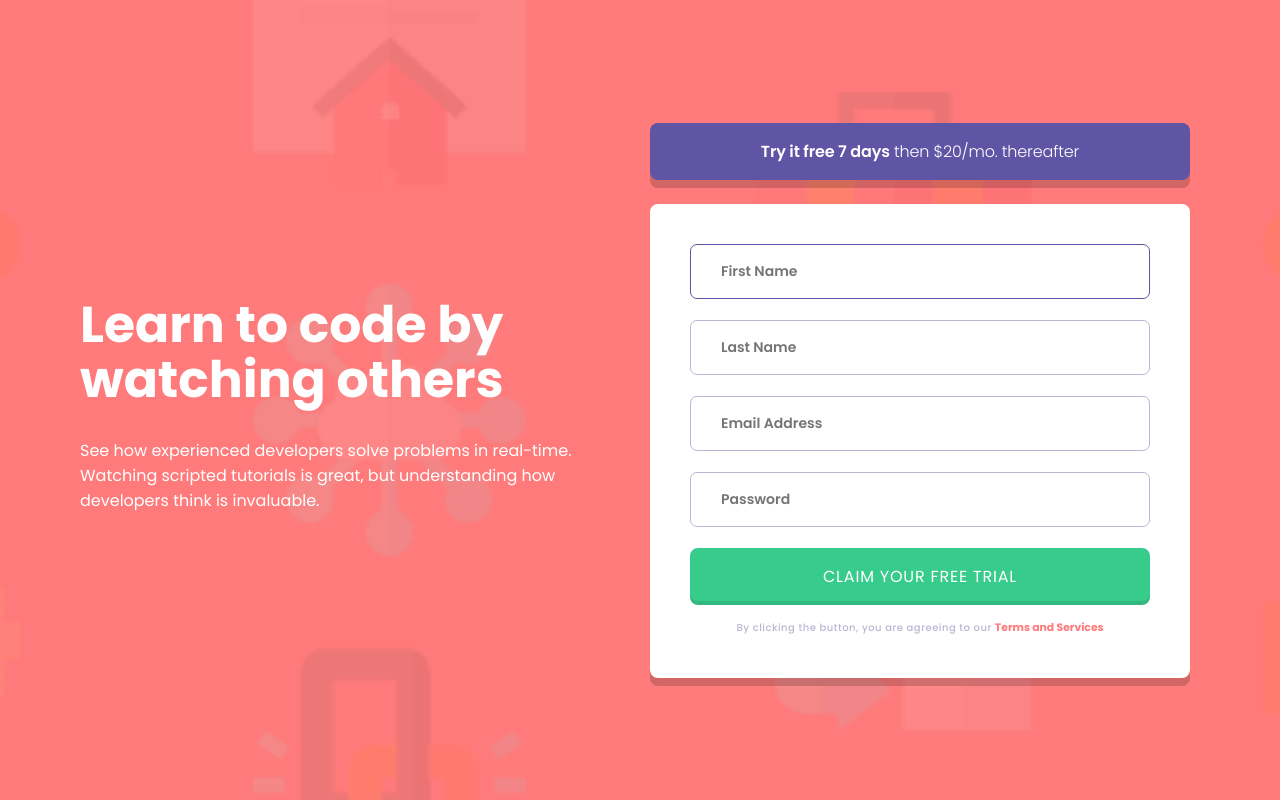
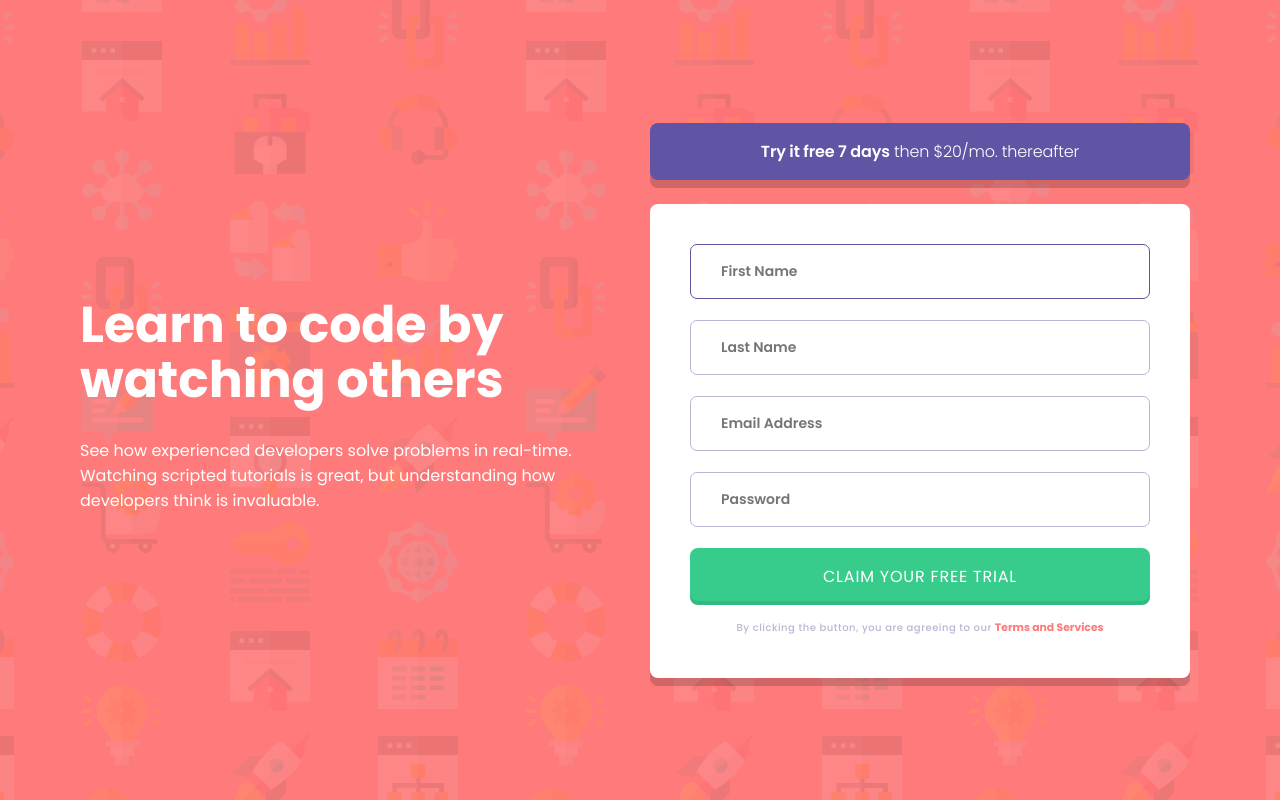
Before and after one commit to radkr/intro-component-with-signup-form, a Next.js app: page /intro-component-with-signup-form/ in a window 1280 px wide. Built offline with nearby package versions, Linux system fonts and the light colour scheme.

Commit message:
Bugfix: The missing unit in media query has been added so that the browser will apply the desktop background properly.

```diff
--- a/app/globals.css
+++ b/app/globals.css
@@ -29,12 +29,11 @@ body {
   background-color: var(--red);
 }
 
-@media (min-width: 400) {
+@media (min-width: 400px) {
   body {
     background-image: url(/intro-component-with-signup-form/bg-intro-desktop.png);
     background-size: auto;
     background-position: top;
-    background-repeat: none;
     background-color: var(--red);
   }
 }
```
